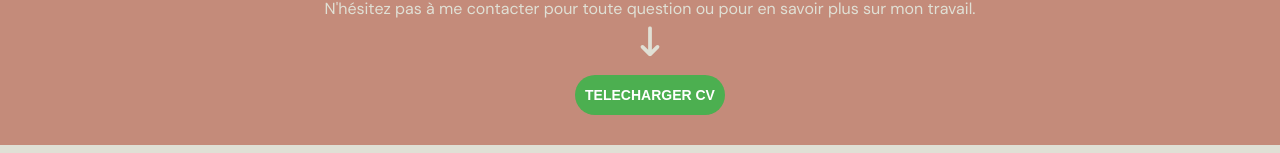
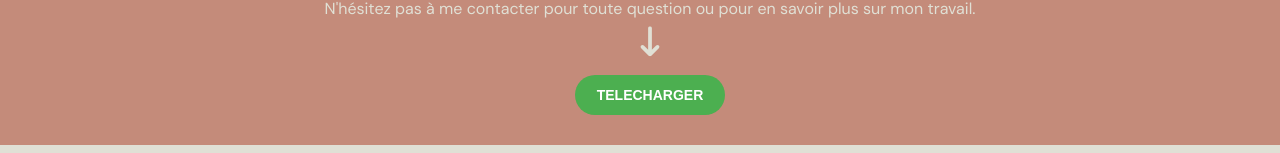
Before and after one commit to DuneNathalie/PortFolio, a React (Create React App) app: page /cv in a window 1280 px wide. Shown: the part 1381-1534 px from the top of the page. Built offline with nearby package versions, Linux system fonts and the light colour scheme; a web font is replaced by a local one.

Commit message:
update download

```diff
--- a/src/components/button/Button.module.scss
+++ b/src/components/button/Button.module.scss
@@ -41,5 +41,4 @@ button {
         width: 100px;
         height: 36px;
     }
-
 }
--- a/src/components/curriculum/download/Download.tsx
+++ b/src/components/curriculum/download/Download.tsx
@@ -15,7 +15,7 @@ const Downloadcv: React.FC = () => {
     }
         return (
             <div className={Styles.container}>
-                <Button type='download' text="TELECHARGER CV" onClick={handleDownload} />
+                <Button type='download' text="TELECHARGER" onClick={handleDownload} />
             </div>
         )
     };
```
Also changed, not shown: 9 other files (tests, documents, lock files or other folders).
